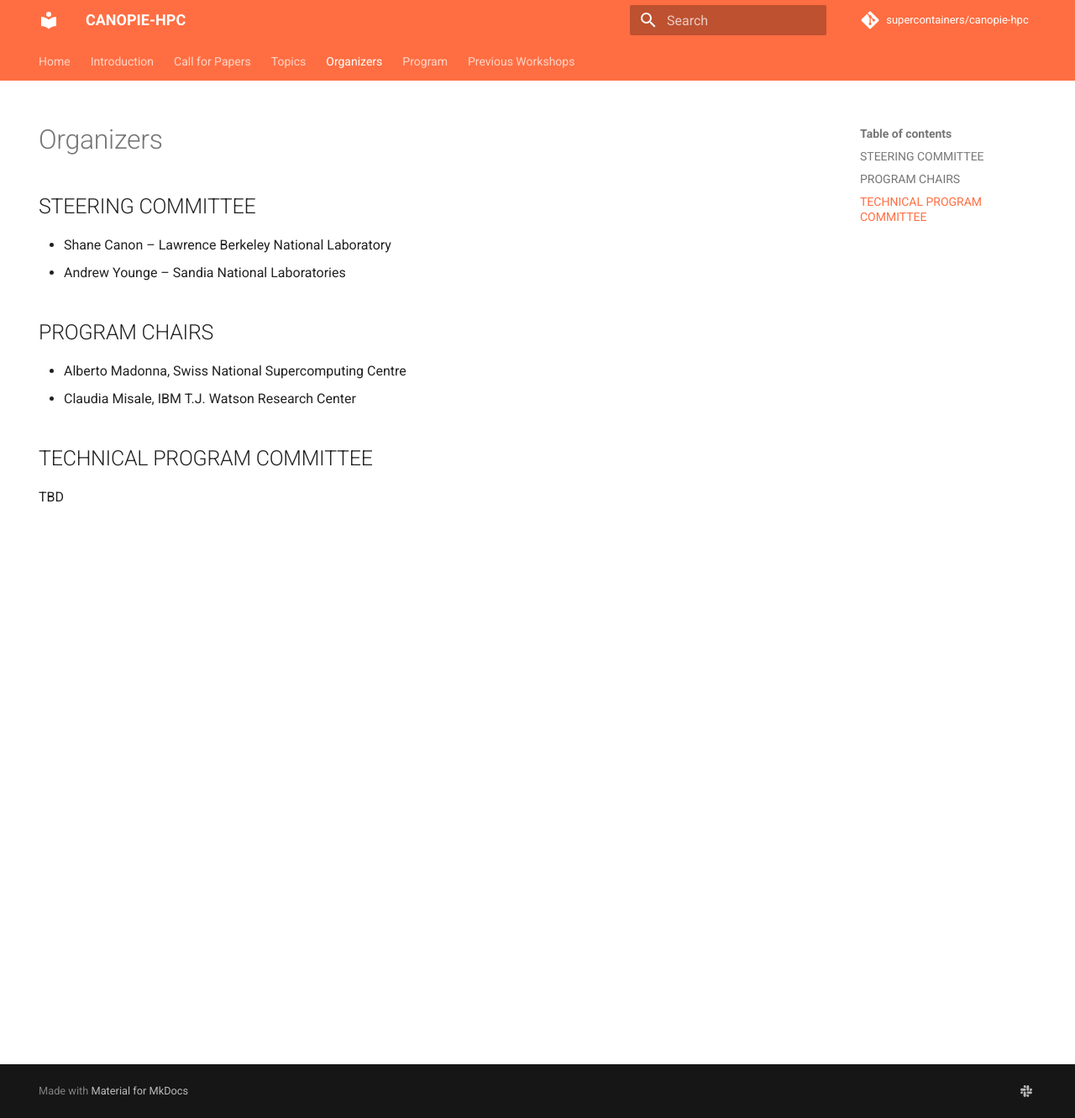
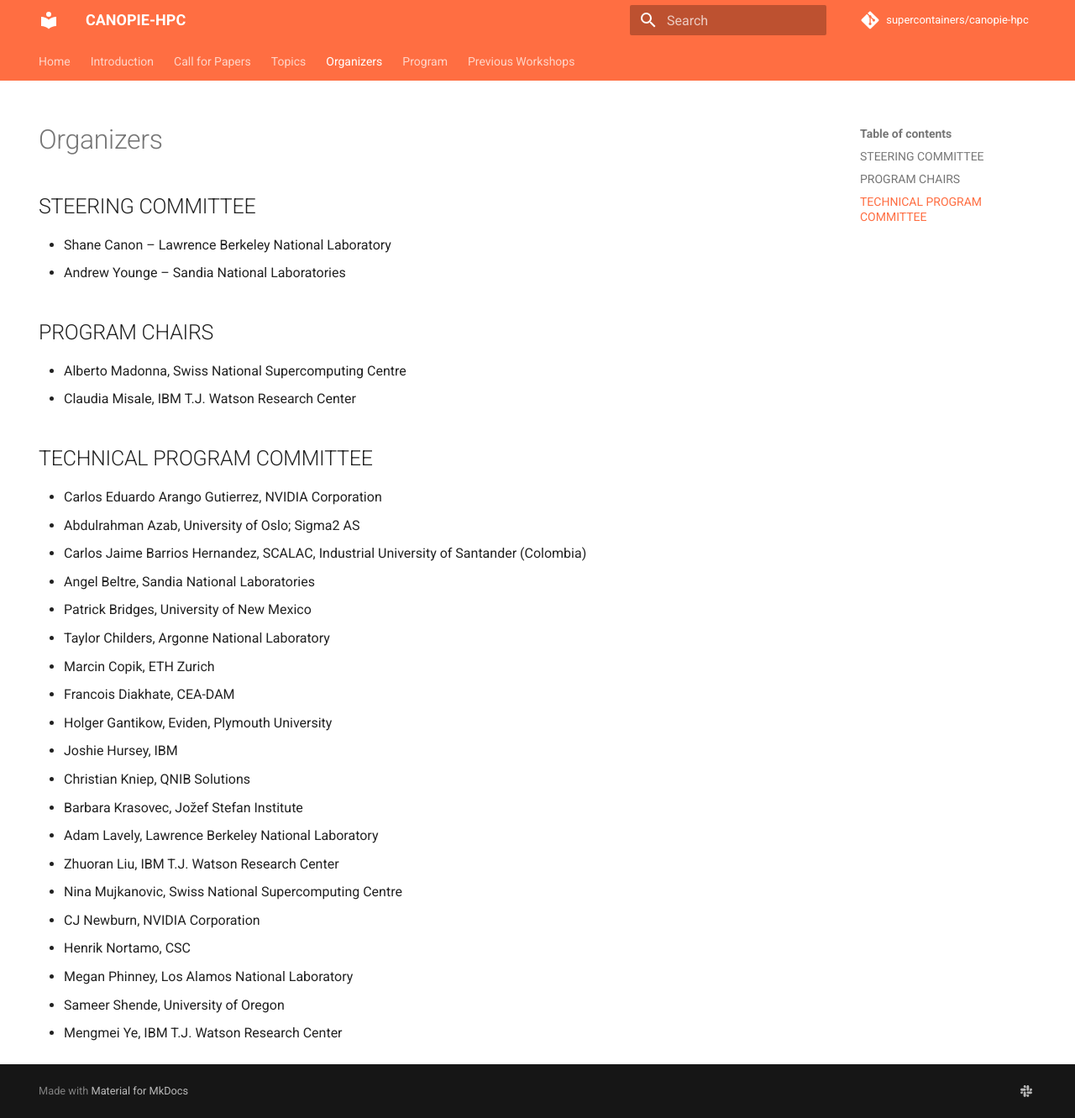
Before and after one commit to supercontainers/canopie-hpc, an MkDocs documentation site: the page built from docs/organizers.md, in a window 1280 px wide and 1331 px high. Shown: the whole window at 84% size. Built offline with MkDocs 1.6.1 and Material for MkDocs 9.7.7, drawn with Linux system fonts in a browser that asks for light colours; comment, search, counter and statistics services are not loaded.

Commit message:
Update organizers.md

```diff
--- a/docs/organizers.md
+++ b/docs/organizers.md
@@ -14,4 +14,23 @@
 
 ## TECHNICAL PROGRAM COMMITTEE
 
-TBD
+* Carlos Eduardo Arango Gutierrez, NVIDIA Corporation
+* Abdulrahman Azab, University of Oslo; Sigma2 AS
+* Carlos Jaime Barrios Hernandez, SCALAC, Industrial University of Santander (Colombia)
+* Angel Beltre, Sandia National Laboratories
+* Patrick Bridges, University of New Mexico
+* Taylor Childers, Argonne National Laboratory
+* Marcin Copik, ETH Zurich
+* Francois Diakhate, CEA-DAM
+* Holger Gantikow, Eviden, Plymouth University
+* Joshie Hursey, IBM
+* Christian Kniep, QNIB Solutions
+* Barbara	Krasovec, Jožef Stefan Institute
+* Adam Lavely, Lawrence Berkeley National Laboratory
+* Zhuoran Liu, IBM T.J. Watson Research Center
+* Nina Mujkanovic, Swiss National Supercomputing Centre
+* CJ Newburn, NVIDIA Corporation
+* Henrik Nortamo, CSC
+* Megan Phinney, Los Alamos National Laboratory
+* Sameer Shende, University of Oregon
+* Mengmei Ye, IBM T.J. Watson Research Center
```
